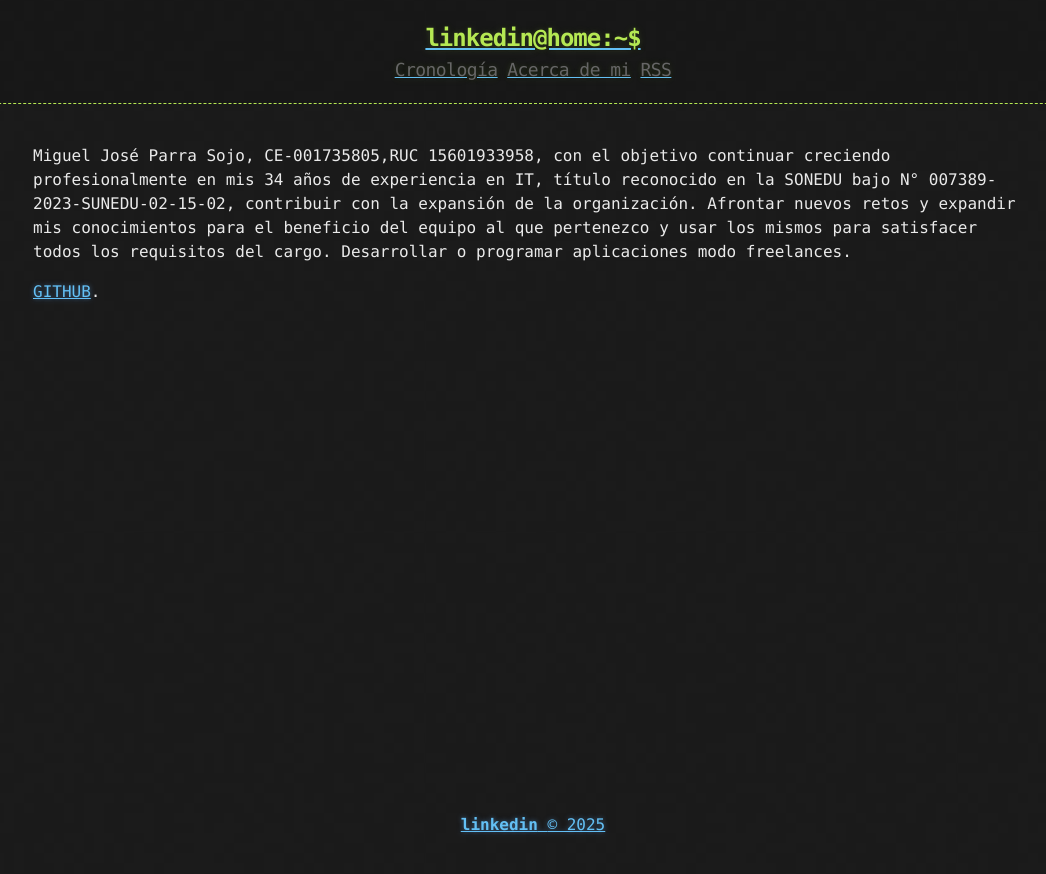
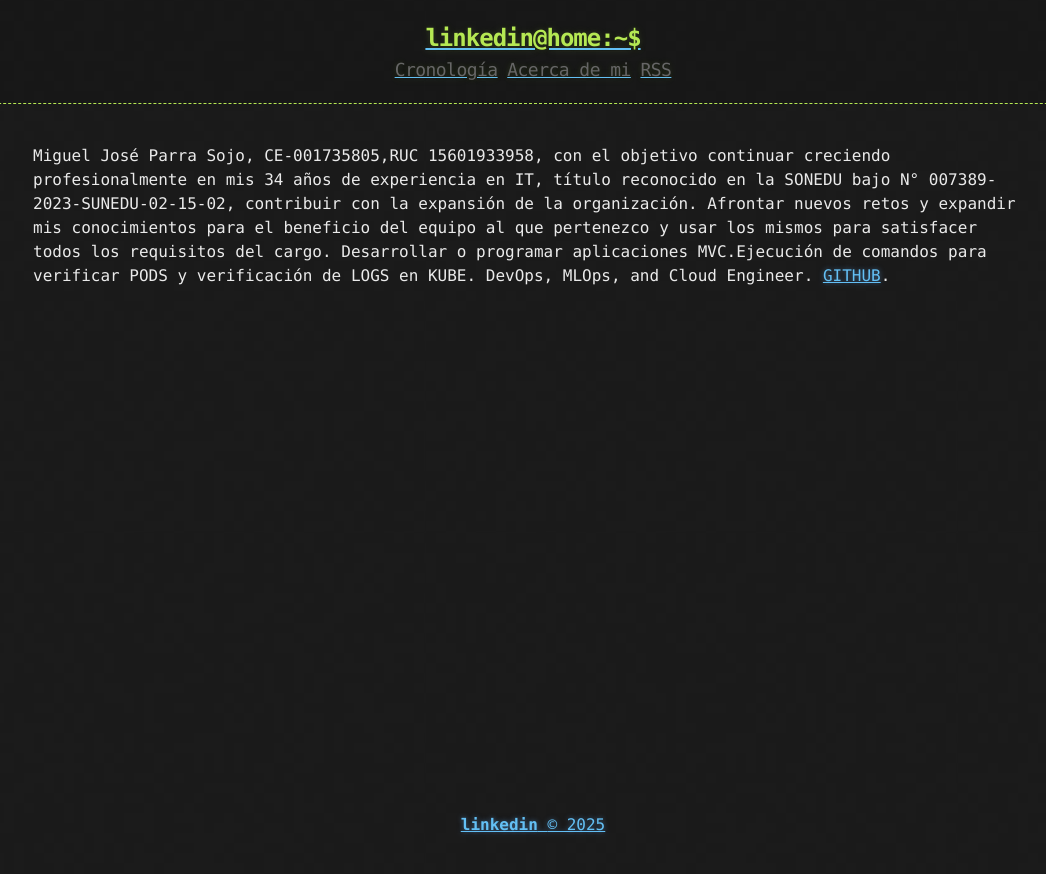
Before and after one commit to parramiguel/parramiguel.github.io, a Jekyll site: the page built from about.md, in a window 1280 px wide. Shown: the top 874 px of the page, without its empty margins (107-1153 px from the left). Built offline with Jekyll 4.4.1, drawn with Linux system fonts in a browser that asks for light colours.

Commit message:
sunday commit

```diff
--- a/about.md
+++ b/about.md
@@ -4,6 +4,6 @@ title: Acerca de mi
 ---
 
 Miguel José Parra Sojo, CE-001735805,RUC
-15601933958, con el objetivo continuar creciendo profesionalmente en mis 34 años de experiencia en IT, título reconocido en la SONEDU bajo N° 007389-2023-SUNEDU-02-15-02, contribuir con la expansión de la organización. Afrontar nuevos retos y expandir mis conocimientos para el beneficio del equipo al que pertenezco y usar los mismos para satisfacer todos los requisitos del cargo. Desarrollar o programar aplicaciones modo freelances.
-
+15601933958, con el objetivo continuar creciendo profesionalmente en mis 34 años de experiencia en IT, título reconocido en la SONEDU bajo N° 007389-2023-SUNEDU-02-15-02, contribuir con la expansión de la organización. Afrontar nuevos retos y expandir mis conocimientos para el beneficio del equipo al que pertenezco y usar los mismos para satisfacer todos los requisitos del cargo. Desarrollar o programar aplicaciones MVC.Ejecución de comandos para verificar PODS y verificación de LOGS en KUBE.
+DevOps, MLOps, and Cloud Engineer.
 [GITHUB](https://github.com/parramiguel).
```
